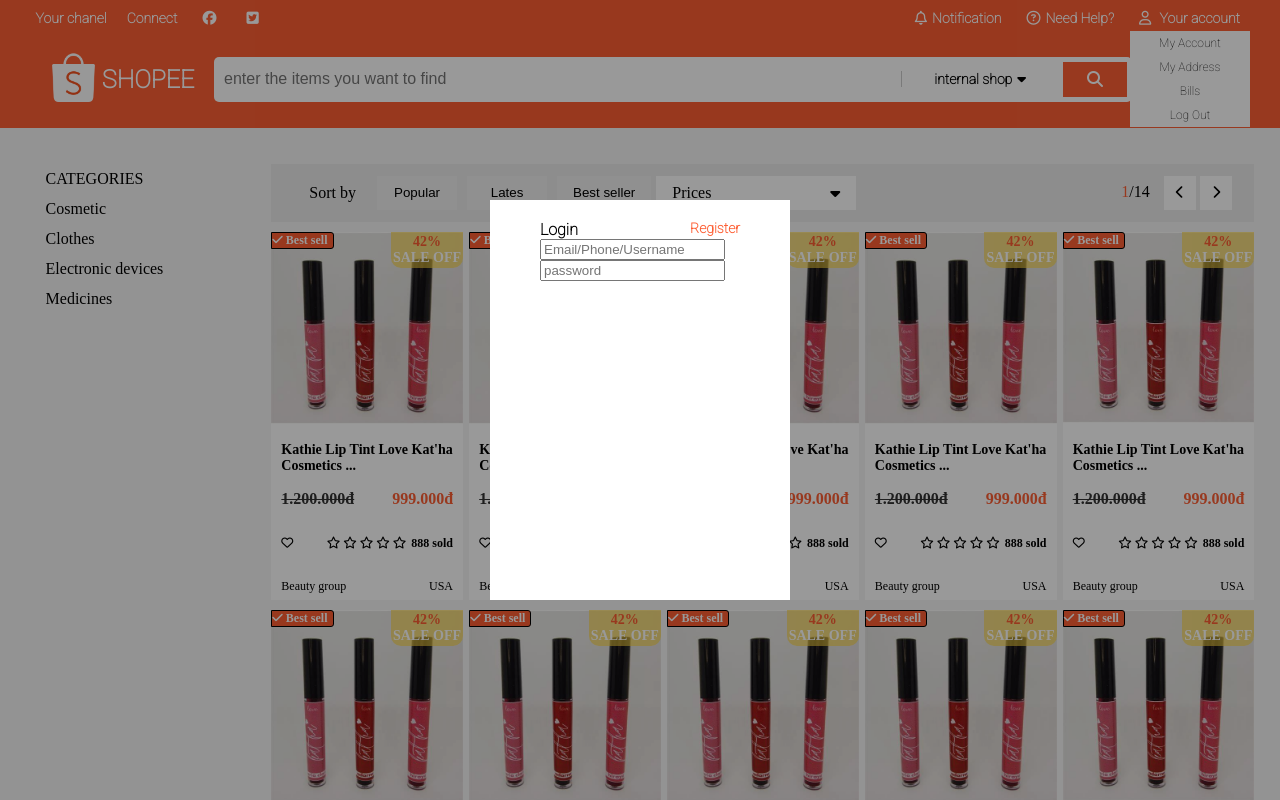
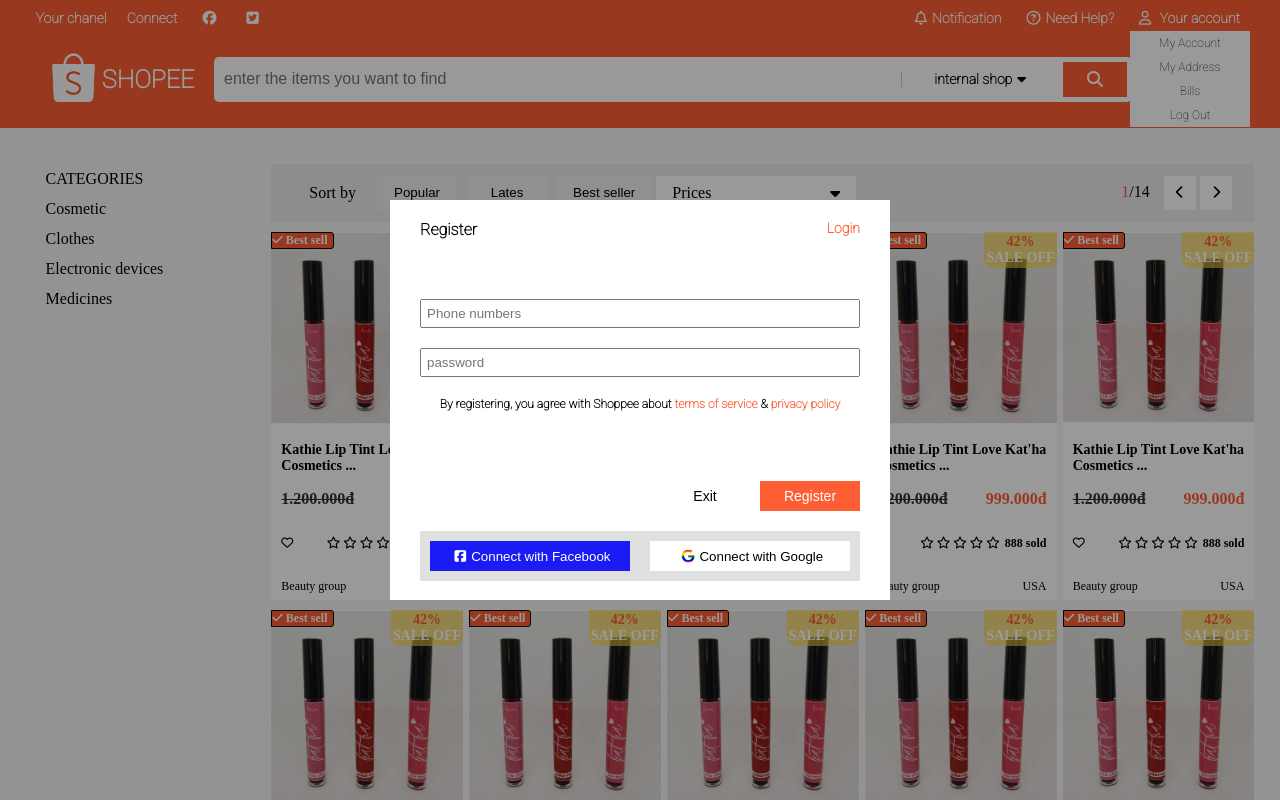
Before and after one commit to BlackWhite892/Shopee_Clone, a plain HTML site: page index.html in a window 1280 px wide. Shown: the top 800 px of the page. Drawn offline with Linux system fonts and the light colour scheme.

Commit message:
finish form register

```diff
--- a/css/nav.css
+++ b/css/nav.css
@@ -146,24 +146,102 @@
     z-index: 1;
 }
 .modal__body{
-    width:300px;
+    width:500px;
     height:400px;
     background-color: white;
     margin: auto;
     z-index: 2;
 }
 .modal__container{
-    margin: 20px 50px;
+    margin: 20px 30px;
 }
 .form-header{
     display: flex;
     justify-content: space-between;
 }
-.form-header__login{
+.form-header__register{
     color:black !important;
     font-size: 1.6rem;
 }
-.form-header__register{
+.form-header__login{
     color:var(--main-color) !important;
     font-size: 1.4rem ;
 }
+.form-body{
+    margin: 50px 0 20px 0;
+}
+.form-body__username,.form-body__password{
+    width:100%;
+    padding:5px;
+    margin:10px 0;
+}
+.form-body__checkbox{
+    margin:0;
+}
+.agree-register{
+    color:black;
+    margin:10px 0 70px 0;
+    font-size: 1.2rem;
+    text-align: center;
+}
+.link-register{
+    color:var(--main-color) !important;
+}
+.form-body__btn{
+    display: flex;
+    justify-content: end;
+    font-family: var(--header-text-font);
+}
+.exit-btn{
+    min-width:100px;
+    height:30px;
+    background-color: transparent;
+    border:none;
+    font-size: 1.4rem;
+    cursor: pointer;
+}
+.register-btn{
+    min-width:100px;
+    height:30px;
+    margin-left: 5px;
+    background-color: var(--main-color);
+    border:none;
+    color:var(--white-text-color);
+    font-size: 1.4rem;
+    cursor: pointer;
+}
+.form-footer{
+    background-color: rgb(224, 224, 224);
+    height:50px;
+    display: flex;
+}
+.form-footer__btn{
+    display: flex;
+    justify-content: space-around;
+    width:100%;
+    align-items: center;
+}
+.cnt-fb-btn{
+    background-color:rgb(27, 27, 245);
+    color:var(--white-text-color);
+    border: none;
+    height:30px;
+    min-width: 200px;
+    cursor: pointer;
+}
+.cnt-gg-btn{
+    background-color: white;
+    border: none;
+    height:30px;
+    min-width: 200px;
+    cursor: pointer;
+}
+.cnt-gg-btn i{
+    background-image: linear-gradient(to top, violet, indigo, blue, green, yellow, orange, red);
+    color: transparent;
+    background-clip: text;
+    -webkit-background-clip: text;
+}
+.cnt-fb-btn:hover,.cnt-gg-btn:hover,.register-btn:hover,.exit-btn:hover{
+    opacity: 0.6;
+}
--- a/index.html
+++ b/index.html
@@ -104,12 +104,25 @@
                             <div class="modal__inner">
                                 <form class="modal__container">
                                     <div class="form-header">
+                                        <a href="#" class="form-header__register">Register</a>
                                         <a href="#" class="form-header__login">Login</a>
-                                        <a href="#" class="form-header__register">Register</a>
                                     </div>
                                     <div class="form-body">
-                                        <input class="username" placeholder="Email/Phone/Username">
-                                        <input type="password" placeholder="password" class="password">
+                                        <input class="form-body__username" placeholder="Phone numbers">
+                                        <input type="password" placeholder="password" class="form-body__password">
+                                        <div for="agree-checkbox" class="agree-register">
+                                            By registering, you agree with Shoppee about <a class="link-register">terms of service</a> & <a class="link-register">privacy policy</a>
+                                        </div>
+                                        <div class="form-body__btn">
+                                            <button class="exit-btn">Exit</button>
+                                            <button class="register-btn">Register</button>
+                                        </div>
+                                    </div>
+                                    <div class="form-footer">
+                                        <div class="form-footer__btn">
+                                            <button class="cnt-fb-btn"><i class="fa-brands fa-square-facebook"></i>Connect with Facebook</button>
+                                            <button class="cnt-gg-btn"><i class="fa-brands fa-google"></i>Connect with Google</button>
+                                        </div>
                                     </div>
                                 </form>
                             </div>
```
